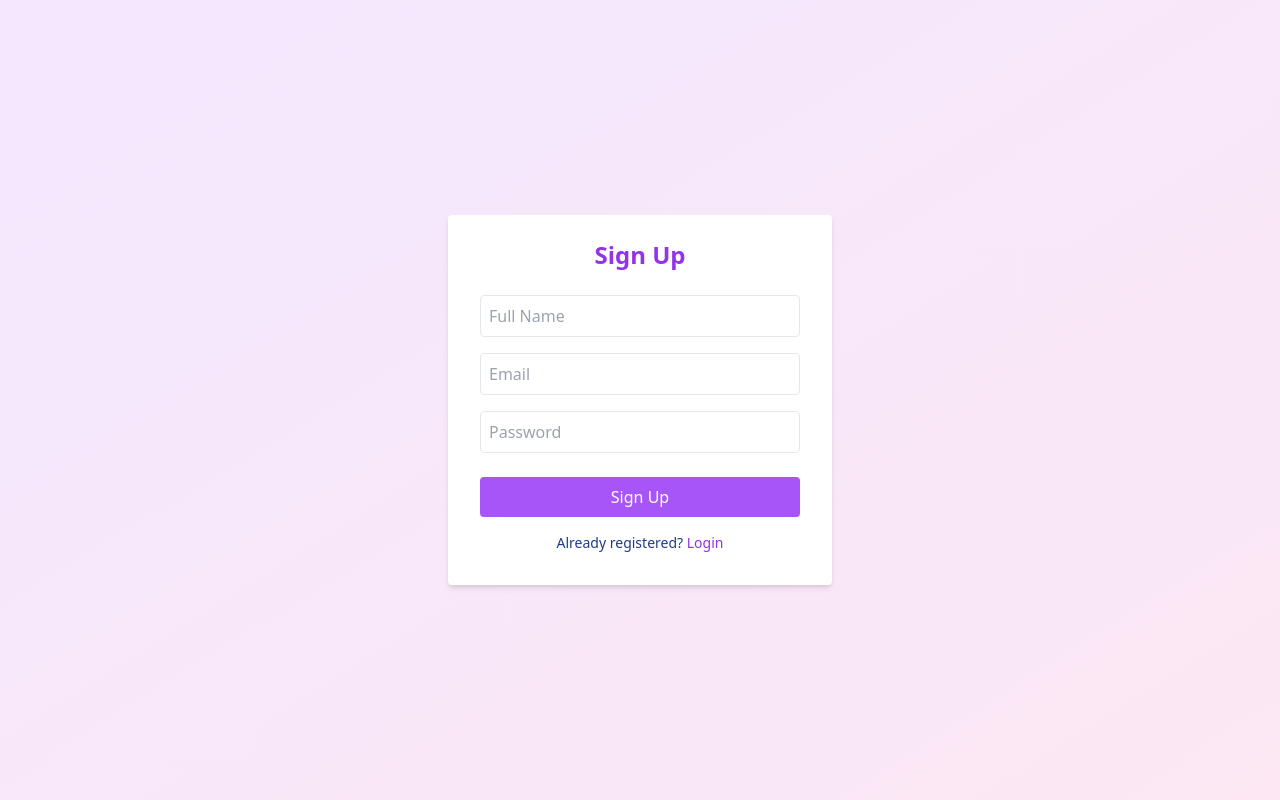
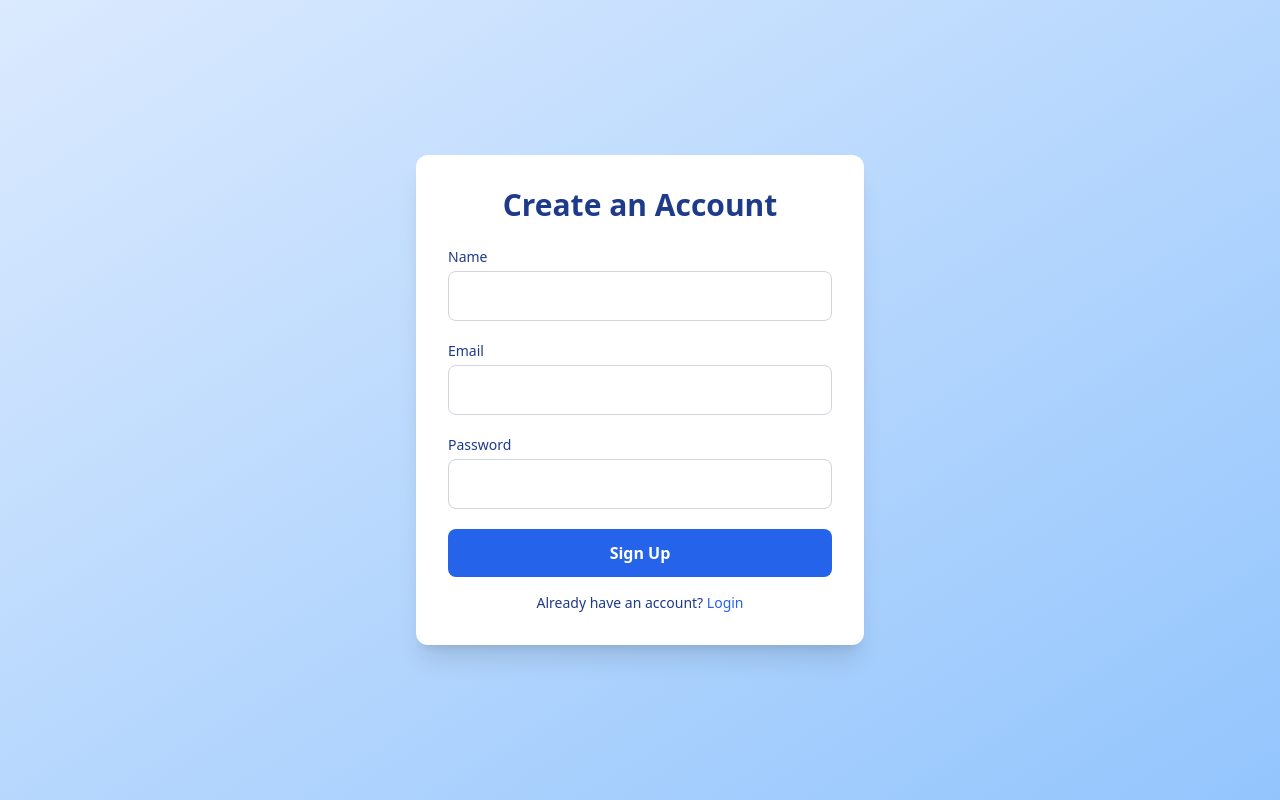
Before and after one commit to LavanyaKathuria/student-portal, a React (Create React App) app: page /signup in a window 1280 px wide. Built offline with nearby package versions, Linux system fonts and the light colour scheme.

Commit message:
Add user signup/login flow with duplicate email check

```diff
--- a/src/pages/login.jsx
+++ b/src/pages/login.jsx
@@ -1,59 +1,84 @@
-import { useState } from 'react';
-import { useNavigate } from 'react-router-dom';
+import { useEffect, useState } from 'react';
+import { useLocation, useNavigate } from 'react-router-dom';
 
 export default function Login() {
+  const navigate = useNavigate();
+  const location = useLocation();
+
   const [email, setEmail] = useState('');
   const [password, setPassword] = useState('');
-  const [error, setError] = useState('');
-  const navigate = useNavigate();
+
+  // Prefill email/password if redirected from signup
+  useEffect(() => {
+    if (location.state) {
+      setEmail(location.state.email || '');
+      setPassword(location.state.password || '');
+    }
+  }, [location.state]);
 
   const handleLogin = (e) => {
     e.preventDefault();
-    if (!email || !password) {
-      setError('Please enter email and password');
+
+    const users = JSON.parse(localStorage.getItem('users')) || [];
+    const user = users.find(u => u.email === email);
+
+    if (!user) {
+      alert('Account not found. Please sign up.');
+      return;
+    }
+
+    if (user.password !== password) {
+      alert('Incorrect password.');
       return;
     }
 
     localStorage.setItem('loggedIn', 'true');
-    localStorage.setItem('user', JSON.stringify({ email }));
+    localStorage.setItem('username', user.name);
     navigate('/home');
   };
 
   return (
-    <div className="min-h-screen flex items-center justify-center bg-gradient-to-br from-blue-100 to-purple-100">
-      <form onSubmit={handleLogin} className="bg-white shadow-md rounded px-8 pt-6 pb-8 w-full max-w-sm">
-        <h2 className="text-2xl font-bold text-blue-600 text-center mb-6">Login</h2>
-        {error && <p className="text-red-500 text-sm mb-4">{error}</p>}
-
+    <div className="flex items-center justify-center min-h-screen bg-gradient-to-br from-blue-100 to-blue-300 dark:from-blue-950 dark:to-blue-900 transition-colors duration-500">
+      <div className="bg-white dark:bg-blue-950 p-8 rounded-xl shadow-xl w-full max-w-md">
+        <h2 className="text-3xl font-bold mb-6 text-center text-blue-900 dark:text-white">Login</h2>
+        <form onSubmit={handleLogin} className="space-y-5">
+          <div>
+            <label className="block mb-1 text-sm font-medium text-blue-900 dark:text-white">Email</label>
             <input
               type="email"
-          placeholder="Email"
-          className="w-full mb-4 p-2 border rounded"
               value={email}
               onChange={(e) => setEmail(e.target.value)}
+              required
+              className="w-full p-3 rounded-lg border border-gray-300 dark:border-blue-700 bg-white dark:bg-blue-900 text-blue-900 dark:text-white focus:outline-none focus:ring-2 focus:ring-blue-400"
             />
+          </div>
+          <div>
+            <label className="block mb-1 text-sm font-medium text-blue-900 dark:text-white">Password</label>
             <input
               type="password"
-          placeholder="Password"
-          className="w-full mb-6 p-2 border rounded"
               value={password}
               onChange={(e) => setPassword(e.target.value)}
+              required
+              className="w-full p-3 rounded-lg border border-gray-300 dark:border-blue-700 bg-white dark:bg-blue-900 text-blue-900 dark:text-white focus:outline-none focus:ring-2 focus:ring-blue-400"
             />
-
-        <button type="submit" className="w-full bg-blue-500 text-white py-2 rounded hover:bg-blue-600">
+          </div>
+          <button
+            type="submit"
+            className="w-full py-3 rounded-lg bg-blue-600 hover:bg-blue-700 text-white font-semibold transition"
+          >
             Login
           </button>
-
-        <p className="text-sm mt-4 text-center">
-          New user?{' '}
+        </form>
+        <p className="text-sm mt-4 text-center text-blue-900 dark:text-blue-300">
+          Don’t have an account?{' '}
           <span
-            className="text-blue-600 cursor-pointer hover:underline"
+            className="text-blue-600 dark:text-blue-400 hover:underline cursor-pointer"
             onClick={() => navigate('/signup')}
           >
-            Sign up
+            Sign Up
           </span>
         </p>
-      </form>
+      </div>
     </div>
   );
 }
--- a/src/pages/signup.jsx
+++ b/src/pages/signup.jsx
@@ -2,65 +2,82 @@ import { useState } from 'react';
 import { useNavigate } from 'react-router-dom';
 
 export default function Signup() {
-  const [name, setName] = useState('');
   const [email, setEmail] = useState('');
   const [password, setPassword] = useState('');
-  const [error, setError] = useState('');
+  const [name, setName] = useState('');
   const navigate = useNavigate();
 
-  const handleSignup = (e) => {
+  const handleSubmit = (e) => {
     e.preventDefault();
-    if (!name || !email || !password) {
-      setError('All fields are required');
+
+    const users = JSON.parse(localStorage.getItem('users')) || [];
+
+    const userExists = users.find(user => user.email === email);
+    if (userExists) {
+      alert('User already exists. Please log in.');
+      navigate('/login');
       return;
     }
 
-    alert('Signup successful. You can now login.');
-    navigate('/');
+    const newUser = { name, email, password };
+    users.push(newUser);
+    localStorage.setItem('users', JSON.stringify(users)); // ✅ CORRECT KEY
+
+    navigate('/login', { state: { email, password } });
   };
 
   return (
-    <div className="min-h-screen flex items-center justify-center bg-gradient-to-br from-purple-100 to-pink-100">
-      <form onSubmit={handleSignup} className="bg-white shadow-md rounded px-8 pt-6 pb-8 w-full max-w-sm">
-        <h2 className="text-2xl font-bold text-purple-600 text-center mb-6">Sign Up</h2>
-        {error && <p className="text-red-500 text-sm mb-4">{error}</p>}
-
+    <div className="flex items-center justify-center min-h-screen bg-gradient-to-br from-blue-100 to-blue-300 dark:from-blue-950 dark:to-blue-900 transition-colors duration-500">
+      <div className="bg-white dark:bg-blue-950 p-8 rounded-xl shadow-xl w-full max-w-md">
+        <h2 className="text-3xl font-bold mb-6 text-center text-blue-900 dark:text-white">Create an Account</h2>
+        <form onSubmit={handleSubmit} className="space-y-5">
+          <div>
+            <label className="block mb-1 text-sm font-medium text-blue-900 dark:text-white">Name</label>
             <input
               type="text"
-          placeholder="Full Name"
-          className="w-full mb-4 p-2 border rounded"
               value={name}
               onChange={(e) => setName(e.target.value)}
+              required
+              className="w-full p-3 rounded-lg border border-gray-300 dark:border-blue-700 bg-white dark:bg-blue-900 text-blue-900 dark:text-white"
             />
+          </div>
+          <div>
+            <label className="block mb-1 text-sm font-medium text-blue-900 dark:text-white">Email</label>
             <input
               type="email"
-          placeholder="Email"
-          className="w-full mb-4 p-2 border rounded"
               value={email}
               onChange={(e) => setEmail(e.target.value)}
+              required
+              className="w-full p-3 rounded-lg border border-gray-300 dark:border-blue-700 bg-white dark:bg-blue-900 text-blue-900 dark:text-white"
             />
+          </div>
+          <div>
+            <label className="block mb-1 text-sm font-medium text-blue-900 dark:text-white">Password</label>
             <input
               type="password"
-          placeholder="Password"
-          className="w-full mb-6 p-2 border rounded"
               value={password}
               onChange={(e) => setPassword(e.target.value)}
+              required
+              className="w-full p-3 rounded-lg border border-gray-300 dark:border-blue-700 bg-white dark:bg-blue-900 text-blue-900 dark:text-white"
             />
-
-        <button type="submit" className="w-full bg-purple-500 text-white py-2 rounded hover:bg-purple-600">
+          </div>
+          <button
+            type="submit"
+            className="w-full py-3 rounded-lg bg-blue-600 hover:bg-blue-700 text-white font-semibold transition"
+          >
             Sign Up
           </button>
-
-        <p className="text-sm mt-4 text-center">
-          Already registered?{' '}
+        </form>
+        <p className="text-sm mt-4 text-center text-blue-900 dark:text-blue-300">
+          Already have an account?{' '}
           <span
-            className="text-purple-600 cursor-pointer hover:underline"
-            onClick={() => navigate('/')}
+            className="text-blue-600 dark:text-blue-400 hover:underline cursor-pointer"
+            onClick={() => navigate('/login')}
           >
             Login
           </span>
         </p>
-      </form>
+      </div>
     </div>
   );
 }
```
Lines whose indentation alone changed are shown as unchanged.
